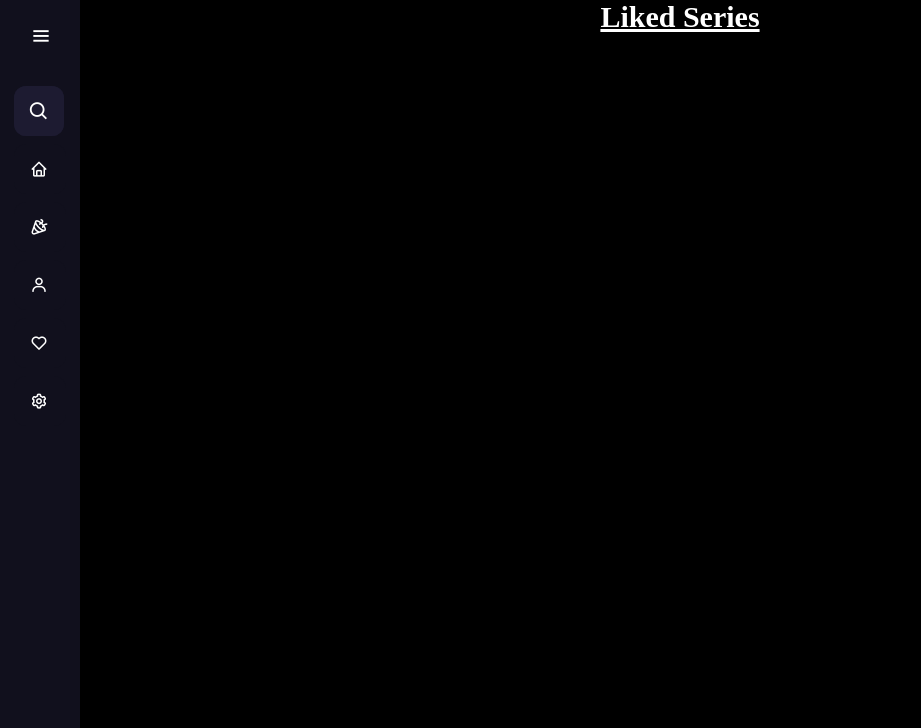
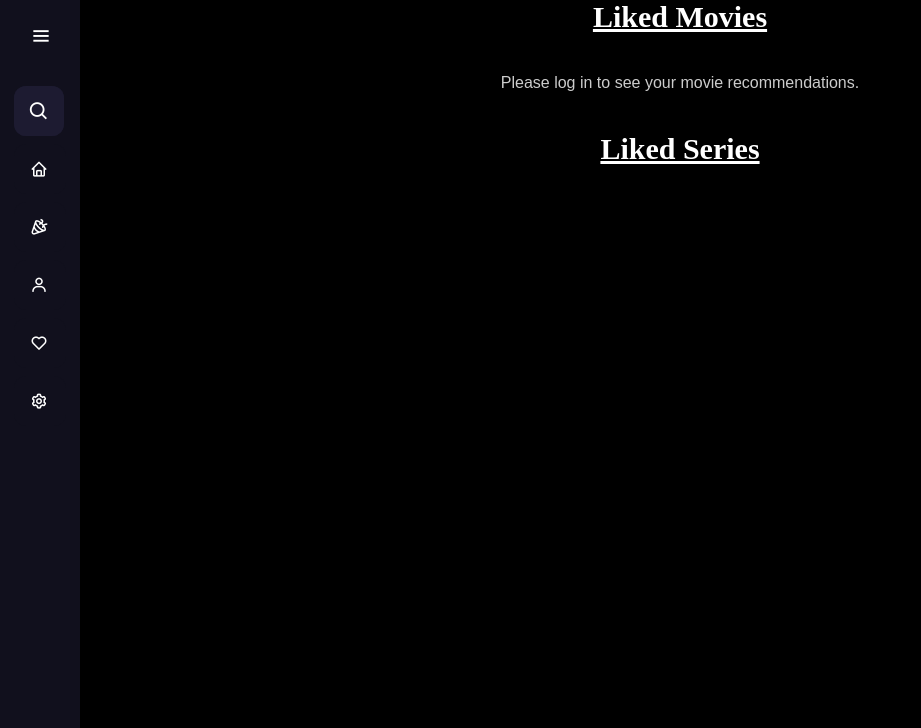
Before and after one commit to ManojGitHub1/Movie-Recommendation-Bingflix, a plain HTML site: page liked_movies/liked_movies.html in a window 1280 px wide. Shown: the top 728 px of the page, without its empty margins (0-921 px from the left). Drawn offline with nearby package versions, Linux system fonts and the light colour scheme.

Commit message:
updated liked_movies

```diff
--- a/liked_movies/liked_movies.html
+++ b/liked_movies/liked_movies.html
@@ -82,8 +82,8 @@
      </li>
     </ul>
   </div>
-    <!-- <center><h2>Liked Movies</h2></center> -->
-    <!-- <div id="moviesContainer" class="movies-container"></div> -->
+    <center><h2>Liked Movies</h2></center>
+    <div id="moviesContainer" class="movies-container"></div>
     <center><h2>Liked Series</h2></center>
     <div id="seriesContainer" class="series-container"></div>
     <script src="liked_movies.js"></script>
```
